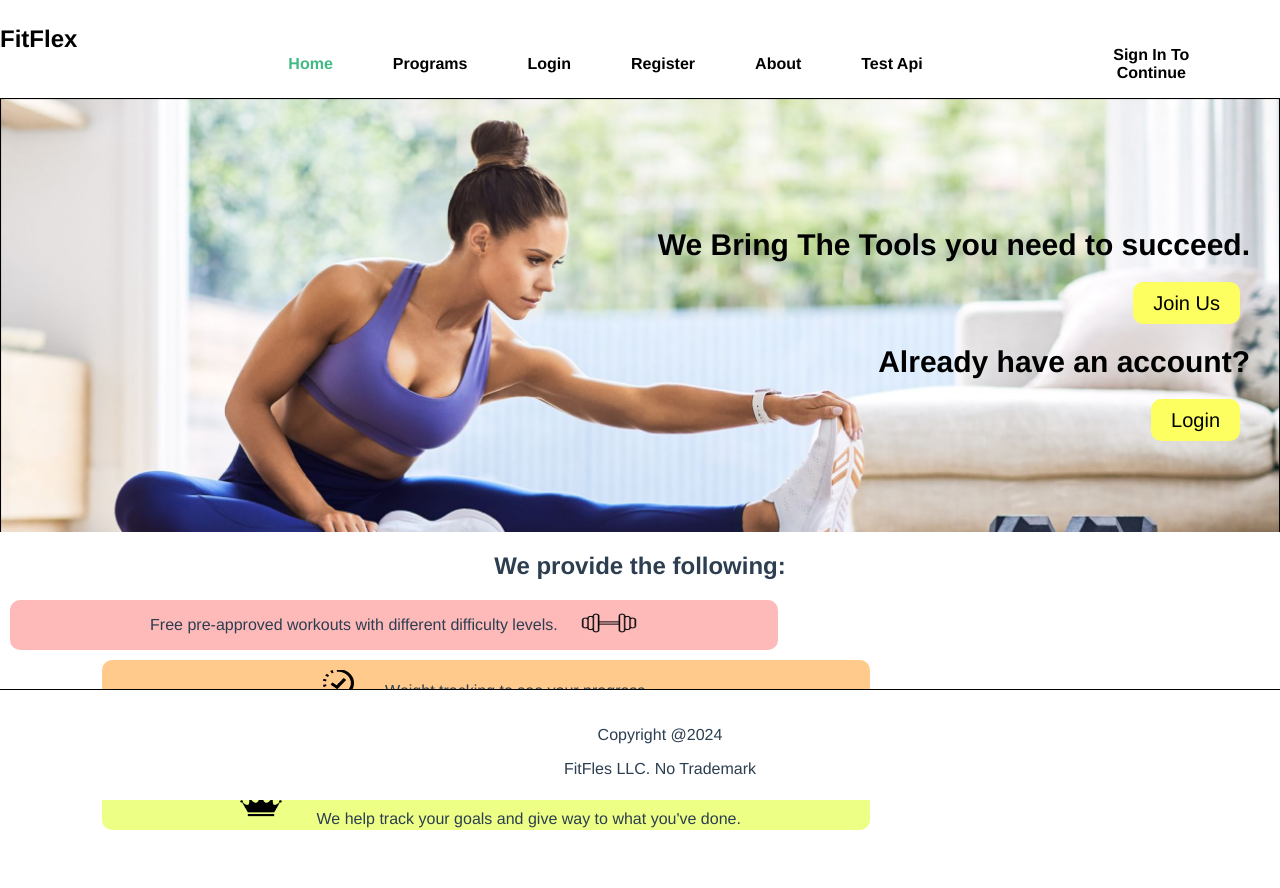
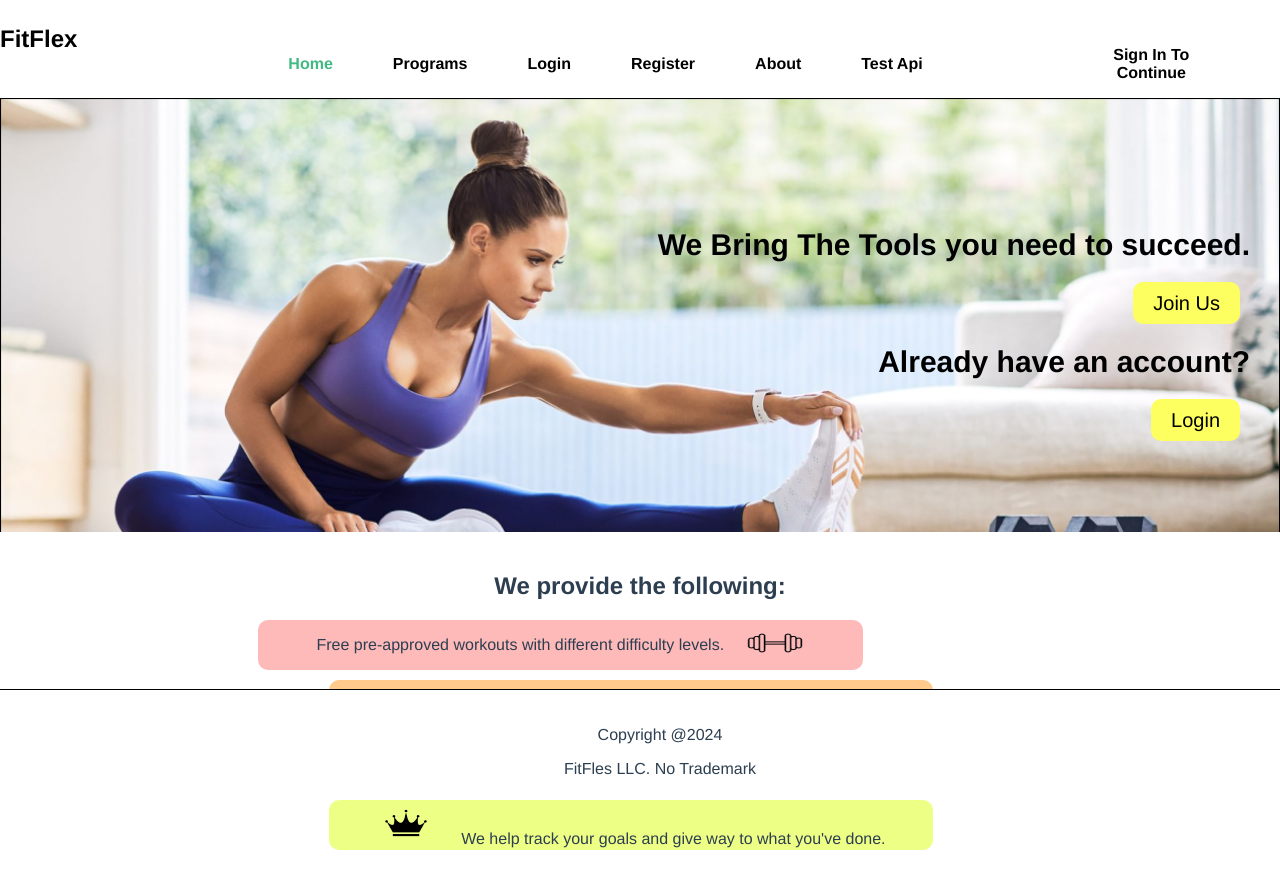
Before and after one commit to 3choz/Fitflex-Frontend, a Vue app: page / in a window 1280 px wide. Shown: the top 888 px of the page. Built offline with nearby package versions, Linux system fonts and the light colour scheme.

Commit message:
Attempted to center the landing page body components

```diff
--- a/src/views/LandingPage.vue
+++ b/src/views/LandingPage.vue
@@ -27,7 +27,7 @@
 
   <section class="boxy-area">
     <h2>We provide the following:</h2>
-    <div class="boxy-containe">
+    <div class="boxy-container">
       <div class="boxy light-red">
         <p>Free pre-approved workouts with different difficulty levels.</p> &nbsp; &nbsp;  &nbsp;  <span><img
             src="../assets/icon1.png" class="small-icon1" alt=""></span>
@@ -102,6 +102,8 @@ export default {
 
 .boxy-area{
   margin-top: 20px;
+  display: inline-block;
+  width: 77rem;
 }
 
 .light-red {
@@ -143,4 +145,7 @@ export default {
   height: 42px;
   width: 58px;
 }
+.boxy-container{
+  margin-left: 14rem;
+}
 </style>
```
